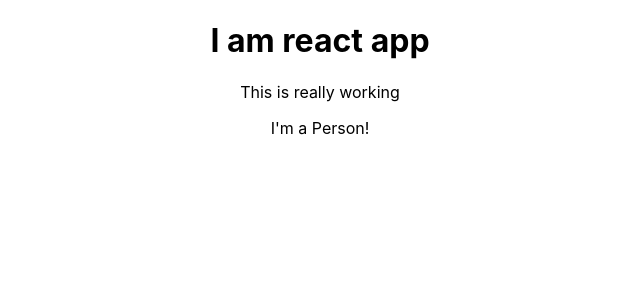
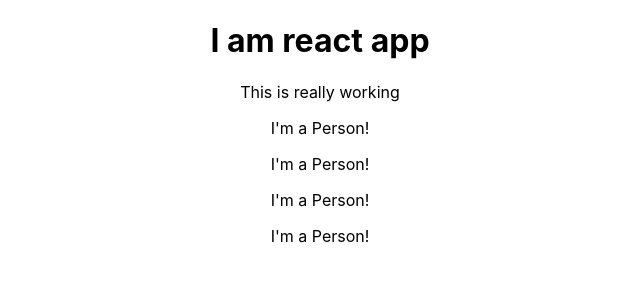
Before and after one commit to raoelectrocom/rect_learn, a React (Create React App) app: page / in a window 1280 px wide. Shown: the top 300 px of the page, without its empty margins (320-960 px from the left). Built offline with nearby package versions, Linux system fonts and the light colour scheme.

Commit message:
working with component and reusing them

```diff
--- a/src/App.js
+++ b/src/App.js
@@ -10,6 +10,9 @@ function App() {
       </h1>
       <p>This is really working</p>
       <Person />
+      <Person />
+      <Person />
+      <Person />
     </div>
   );
   // return React.createElement('div', {className: 'App'}, React.createElement('h1', 'null', 'Does this work now?'));
--- a/src/Person/Person.js
+++ b/src/Person/Person.js
@@ -2,6 +2,6 @@ import React from 'react';
 
 const person  = () => {
     return <p>I'm a Person!</p>
-}
+};
 
 export default person;
```
